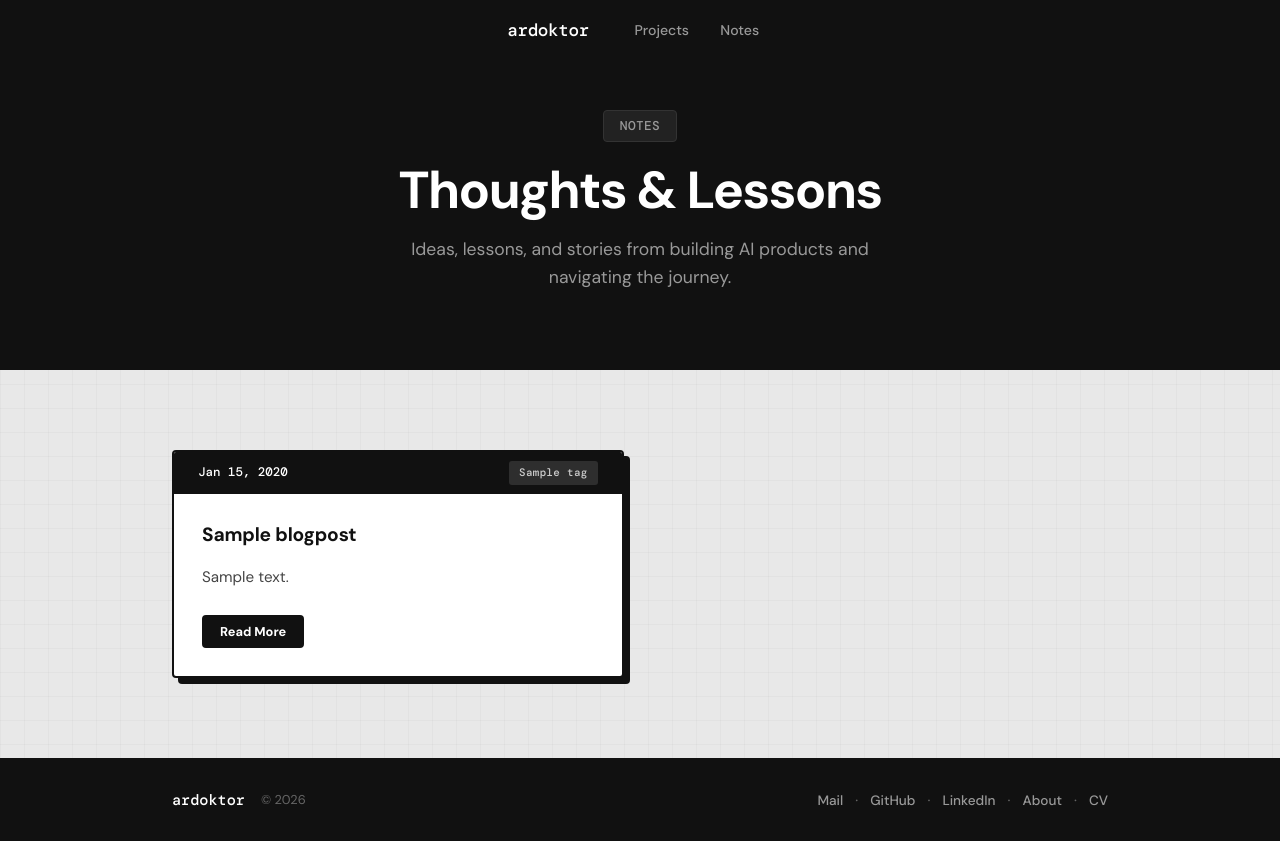
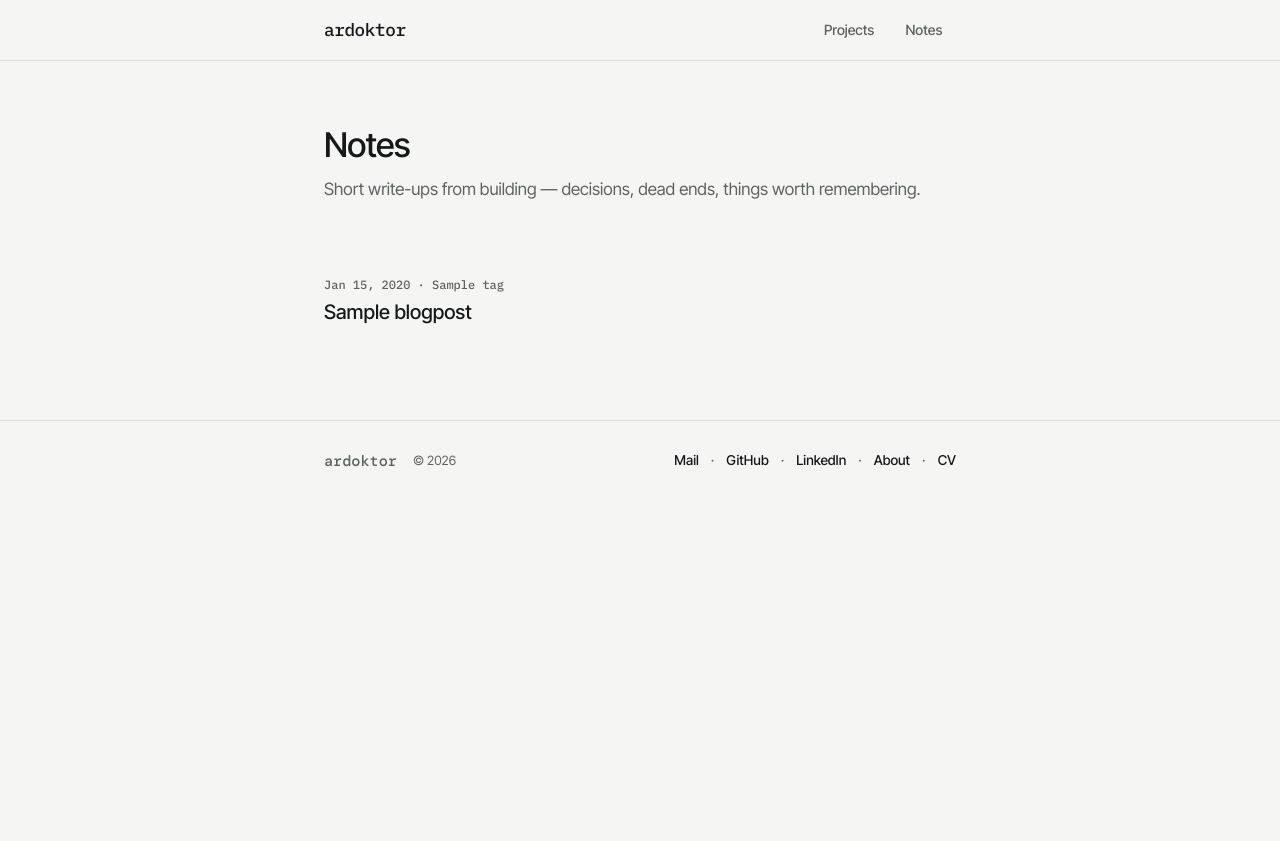
Before and after one commit to ardoktor/portfolio, a Django app: page /blog/ in a window 1280 px wide. After the commit the page ends 467 px from the top, so only its background shows below. Run offline with Django 5.2, Linux system fonts and the light colour scheme; tables that the repository leaves empty hold one stand-in row (values such as "Sample post"); parts of the project's set-up code (start-up, migrations or seed data) failed here and were passed over.

Commit message:
Notes pages in the quiet theme with markdown rendering
- BlogPost.text now renders as Markdown (fenced code, tables, sane
  lists; nl2br so pre-existing plain-text notes keep their line breaks)
  via a markdown template filter backed by the Markdown package
- blog list rebuilt: 680px column, mono date + tag meta, hairline-
  separated title links, no cards or AOS
- blog detail rebuilt: meta line, title, typographic prose styles for
  rendered markdown (headings, code blocks, blockquotes, tables,
  images), back link
- notes.css added; Markdown==3.7 added to requirements

Co-Authored-By: Claude Fable 5 <noreply@anthropic.com>
Claude-Session: https://claude.ai/code/session_01F8zVi9XpeL5RVGhwSNBAuU

```diff
--- /dev/null
+++ b/main/static/main/css/notes.css
@@ -0,0 +1,177 @@
+/* ==========================================================================
+   NOTES — list and markdown-rendered detail. Extends the quiet theme
+   (quiet.css); no new tokens.
+   ========================================================================== */
+
+.page-notes main {
+  padding: 64px 24px 96px;
+}
+
+.page-notes .page-title {
+  font-size: 34px;
+  font-weight: 500;
+  letter-spacing: -0.02em;
+  color: var(--ink);
+  margin: 0 0 10px;
+}
+
+.page-notes .page-intro {
+  font-size: 17px;
+  color: var(--ink-muted);
+  margin: 0 0 48px;
+}
+
+/* --- List --- */
+.page-notes .n-entry + .n-entry {
+  border-top: 1px solid var(--rule);
+  margin-top: 22px;
+  padding-top: 22px;
+}
+
+.page-notes .n-meta {
+  font-family: var(--font-mono);
+  font-size: 12px;
+  font-weight: 500;
+  color: var(--ink-muted);
+  margin: 0 0 6px;
+}
+
+.page-notes .n-entry h2 {
+  font-size: 20px;
+  font-weight: 500;
+  margin: 0;
+}
+
+.page-notes .n-title {
+  color: var(--ink);
+  text-decoration: none;
+}
+
+.page-notes .n-title:hover {
+  color: var(--accent);
+}
+
+/* --- Detail --- */
+.page-notes .note-title {
+  font-size: 34px;
+  font-weight: 600;
+  letter-spacing: -0.02em;
+  color: var(--ink);
+  margin: 0 0 28px;
+}
+
+/* Markdown prose */
+.note-body {
+  font-size: 16px;
+  line-height: 1.7;
+}
+
+.note-body p {
+  margin: 0 0 14px;
+}
+
+.note-body h1,
+.note-body h2 {
+  font-size: 20px;
+  font-weight: 500;
+  color: var(--ink);
+  margin: 32px 0 12px;
+}
+
+.note-body h3,
+.note-body h4 {
+  font-size: 17px;
+  font-weight: 500;
+  color: var(--ink);
+  margin: 24px 0 8px;
+}
+
+.note-body ul,
+.note-body ol {
+  margin: 0 0 14px;
+  padding-left: 22px;
+}
+
+.note-body li {
+  margin-bottom: 6px;
+}
+
+.note-body a {
+  color: var(--accent);
+  text-underline-offset: 3px;
+}
+
+.note-body code {
+  font-family: var(--font-mono);
+  font-size: 13.5px;
+  background-color: rgba(0, 0, 0, 0.045);
+  border-radius: 4px;
+  padding: 1px 5px;
+}
+
+.note-body pre {
+  background-color: rgba(0, 0, 0, 0.035);
+  border: 1px solid var(--rule);
+  border-radius: 6px;
+  padding: 14px 16px;
+  overflow-x: auto;
+  margin: 0 0 16px;
+}
+
+.note-body pre code {
+  background: none;
+  padding: 0;
+  font-size: 13px;
+  line-height: 1.6;
+}
+
+.note-body blockquote {
+  border-left: 2px solid var(--rule);
+  margin: 0 0 14px;
+  padding: 2px 0 2px 16px;
+  color: var(--ink-muted);
+}
+
+.note-body hr {
+  border: 0;
+  border-top: 1px solid var(--rule);
+  margin: 28px 0;
+}
+
+.note-body img {
+  max-width: 100%;
+  height: auto;
+  border: 1px solid var(--rule);
+  border-radius: 8px;
+}
+
+.note-body table {
+  border-collapse: collapse;
+  margin: 0 0 16px;
+  font-size: 15px;
+  display: block;
+  overflow-x: auto;
+}
+
+.note-body th,
+.note-body td {
+  border: 1px solid var(--rule);
+  padding: 6px 12px;
+  text-align: left;
+}
+
+.note-body th {
+  font-weight: 500;
+}
+
+.page-notes .back-link {
+  display: inline-block;
+  margin-top: 56px;
+}
+
+@media (max-width: 480px) {
+  .page-notes .page-title,
+  .page-notes .note-title {
+    font-size: 27px;
+  }
+}
--- a/main/templates/main/blog.html
+++ b/main/templates/main/blog.html
@@ -1,44 +1,31 @@
 {% extends 'main/base.html' %}
 {% load static %}
 
-{% block title %}Notes - Arda Asut{% endblock %}
+{% block title %}Notes — Arda Asut{% endblock %}
+{% block body_class %}page-quiet page-notes{% endblock %}
+
+{% block extra_css %}
+<link href="https://fonts.googleapis.com/css2?family=Inter+Tight:wght@400;500;600&family=IBM+Plex+Mono:wght@500&display=swap" rel="stylesheet">
+<link rel="stylesheet" href="{% static 'main/css/quiet.css' %}">
+<link rel="stylesheet" href="{% static 'main/css/notes.css' %}">
+{% endblock %}
 
 {% block content %}
 
-<!-- Hero Section -->
-<section class="hero-section" data-aos="fade-up">
-  <div class="hero-inner">
-    <div class="hero-label">Notes</div>
-    <h1 class="hero-title">Thoughts & Lessons</h1>
-    <p class="hero-subtitle">Ideas, lessons, and stories from building AI products and navigating the journey.</p>
-  </div>
-</section>
+<header>
+  <h1 class="page-title">Notes</h1>
+  <p class="page-intro">Short write-ups from building — decisions, dead ends, things worth remembering.</p>
+</header>
 
-<!-- Blog Posts -->
-<section class="section">
-  <div class="section-inner">
-    {% if blog_posts %}
-    <div class="blog-grid">
-      {% for post in blog_posts %}
-      <div class="blog-card-v2" data-aos="fade-up" data-aos-delay="{{ forloop.counter0|add:1 }}00">
-        <div class="blog-card-v2-date">
-          {{ post.created_at|date:"M d, Y" }}
-          {% if post.tag %}<span class="blog-tag">{{ post.tag.name }}</span>{% endif %}
-        </div>
-        <div class="blog-card-v2-body">
-          <h3 class="blog-card-v2-title">{{ post.title|default:post.text|truncatewords:8 }}</h3>
-          <p class="blog-card-v2-excerpt">{{ post.text|truncatewords:30 }}</p>
-          <a href="{% url 'blog_detail' post.slug %}" class="btn-theme btn-theme-sm">Read More</a>
-        </div>
-      </div>
-      {% endfor %}
-    </div>
-    {% else %}
-    <div class="text-center">
-      <p class="text-muted-theme">No notes available yet. Check back soon!</p>
-    </div>
-    {% endif %}
-  </div>
+<section>
+  {% for post in blog_posts %}
+  <article class="n-entry">
+    <p class="n-meta">{{ post.created_at|date:"M j, Y" }}{% if post.tag %} · {{ post.tag.name }}{% endif %}</p>
+    <h2><a class="n-title" href="{% url 'blog_detail' post.slug %}">{{ post.title }}</a></h2>
+  </article>
+  {% empty %}
+  <p class="muted">No notes yet.</p>
+  {% endfor %}
 </section>
 
 {% endblock %}
--- a/requirements.txt
+++ b/requirements.txt
@@ -1,3 +1,4 @@
 Django==5.2
 gunicorn==20.1.0
 whitenoise==6.6.0
+Markdown==3.7
```
Also changed, not shown: main/templates/main/blog_detail.html (+19 -39 lines), main/templatetags/custom_filters.py (+13 -0 lines).
